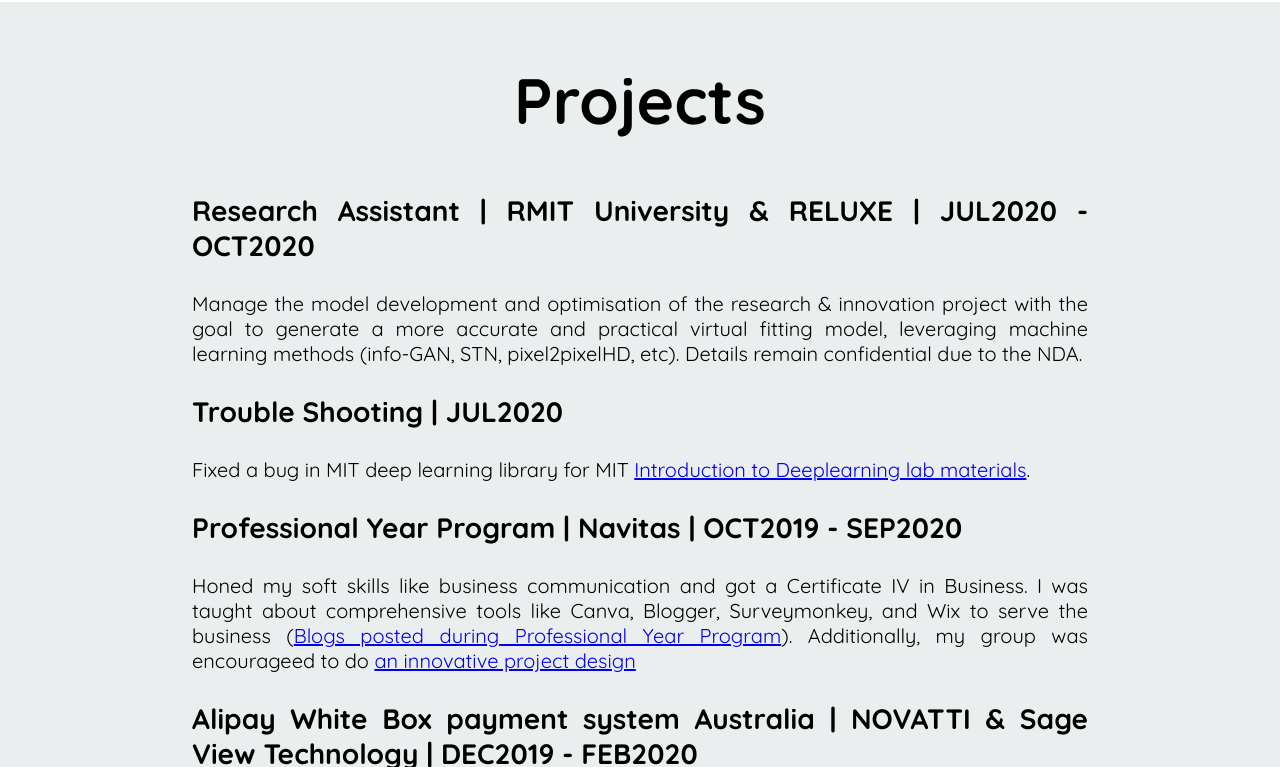
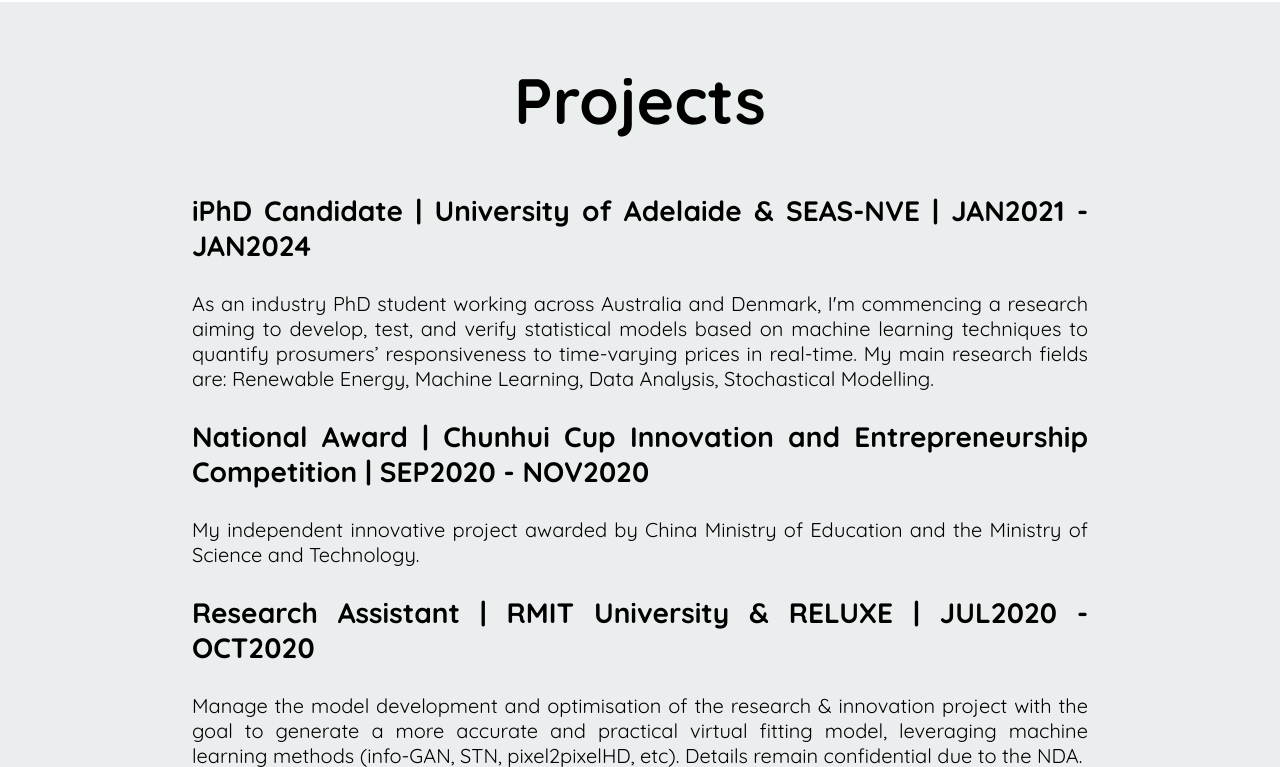
Before and after one commit to abc123yuanrui/PersonalWebsite, a Next.js app: page / in a window 1280 px wide. Shown: the part 1793-2560 px from the top of the page. Built offline with nearby package versions, Linux system fonts and the light colour scheme.

Commit message:
update: main page
update

```diff
--- a/pages/index.js
+++ b/pages/index.js
@@ -38,6 +38,11 @@
             <section id='projects'>
                 <div className = 'project'>
                 <h2 className="myH2">Projects</h2>
+                <p className='myT'>iPhD Candidate | University of Adelaide & SEAS-NVE  | JAN2021 - JAN2024</p>
+                <p className="myP">As an industry PhD student working across Australia and Denmark, I'm commencing a research aiming to develop, test, and verify statistical models based on machine learning techniques to quantify prosumers’ responsiveness to time-varying prices in real-time.
+                My main research fields are: Renewable Energy, Machine Learning, Data Analysis, Stochastical Modelling.</p>
+                <p className='myT'>National Award | Chunhui Cup Innovation and Entrepreneurship Competition | SEP2020 - NOV2020</p>
+                <p className="myP">My independent innovative project awarded by China Ministry of Education and the Ministry of Science and Technology.</p>
                 <p className='myT'>Research Assistant | RMIT University & RELUXE | JUL2020 - OCT2020</p>
                 <p className="myP">Manage the model development and optimisation of the research & innovation project with the goal to generate a more accurate and practical virtual fitting model,
                 leveraging machine learning	methods (info-GAN, STN, pixel2pixelHD, etc). Details remain confidential due to the NDA.</p>
```
